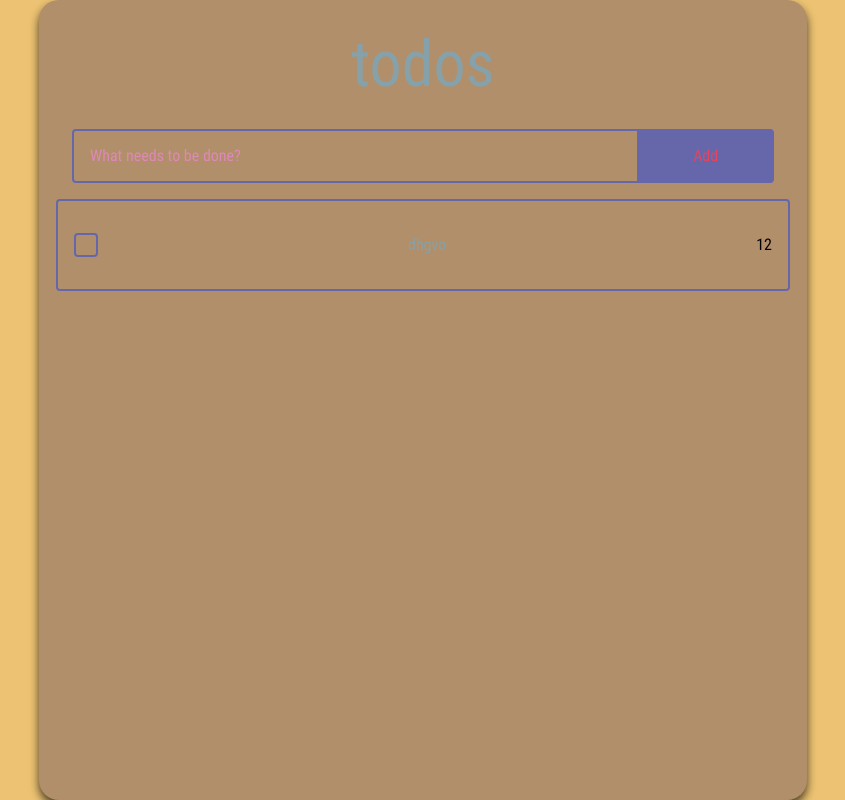
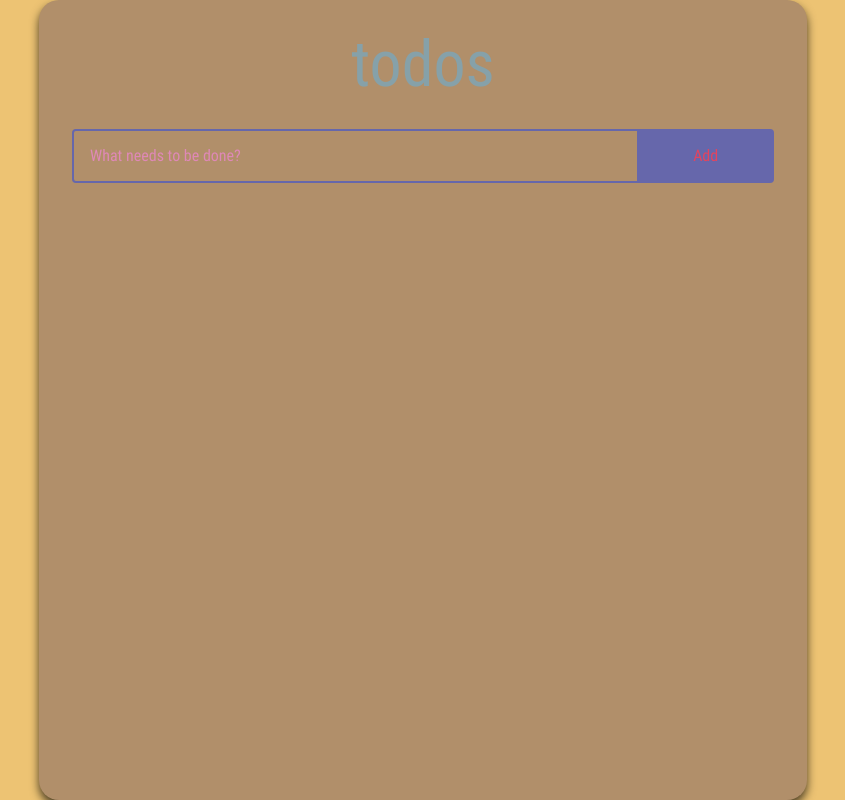
Before and after one commit to RomanMitaki/todos, a React app: page / in a window 1280 px wide. Shown: the whole page, without its empty margins (217-1062 px from the left). Built offline with nearby package versions, Linux system fonts and the light colour scheme; some icons are missing.

Commit message:
add useRef for todoForm(focus input) rendereng of todos

```diff
--- a/src/components/ToDoForm/ToDoForm.tsx
+++ b/src/components/ToDoForm/ToDoForm.tsx
@@ -1,4 +1,4 @@
-import React, { type ChangeEvent, type FormEvent, useState } from 'react'
+import React, { type ChangeEvent, type FormEvent, useEffect, useRef, useState } from 'react'
 import classes from './ToDoForm.module.css'
 import { Button } from '../Button/Button'
 import { classNames } from '../../assets/classNames/classNames'
@@ -12,13 +12,17 @@ interface ToDoFormProps {
 const ToDoForm = ({ onSubmit }: ToDoFormProps) => {
   const [input, setInput] = useState<string>('')
 
+  const inputRef = useRef<HTMLInputElement>(null)
+  // console.log(inputRef)
+  useEffect(() => {
+    inputRef.current?.focus()
+  })
   const handleChange = (e: ChangeEvent<HTMLInputElement>) => {
     setInput(e.target.value)
   }
 
   const handleSubmit = (e: FormEvent<HTMLFormElement>) => {
     e.preventDefault()
-
     onSubmit({
       // eslint-disable-next-line @typescript-eslint/no-unsafe-call,@typescript-eslint/no-unsafe-assignment
       id: uuidv4(),
@@ -33,6 +37,9 @@ const ToDoForm = ({ onSubmit }: ToDoFormProps) => {
                     className={classes.formInput}
                     placeholder={'What needs to be done?'}
                     onChange={handleChange}
+                    ref={inputRef}
+                    value={input}
+                    name='text'
                 />
                 <Button className={classes.formButton}>Add</Button>
         </form>
--- a/src/components/ToDoList/ToDoList.tsx
+++ b/src/components/ToDoList/ToDoList.tsx
@@ -11,21 +11,23 @@ const ToDoList = () => {
 
   const addTodo = (todo: IToDo) => {
     if (!todo.text || /^\s*$/.test(todo.text)) {
+      console.log('oops')
       return
     }
+    const newTodos = [todo, ...todos]
+    setTodos(newTodos)
+  }
 
-    const newTodos = [todo, ...todos]
-
-    setTodos(newTodos)
-    console.log(...todos)
-  }
-  console.log(todos)
   return (
         <div className={classNames(classes.page, {}, [])}>
             <h1>todos</h1>
             <ToDoForm onSubmit={addTodo}/>
             <div>
-                <ToDo/>
+                {todos.length
+                  ? todos.map((todo, index) => (
+                    <ToDo key={index}/>
+                  ))
+                  : null}
             </div>
             <NavBar/>
         </div>
```
